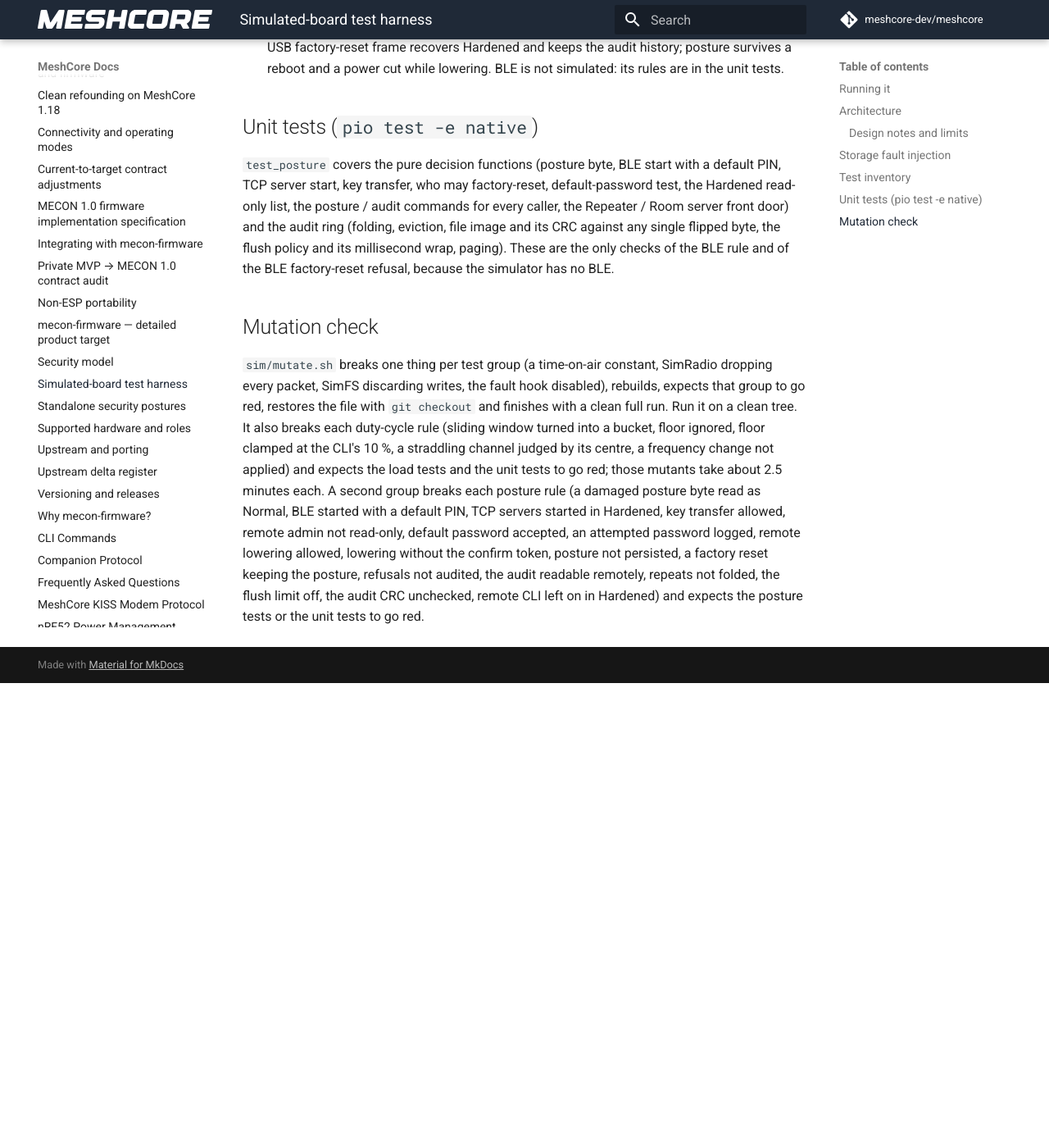
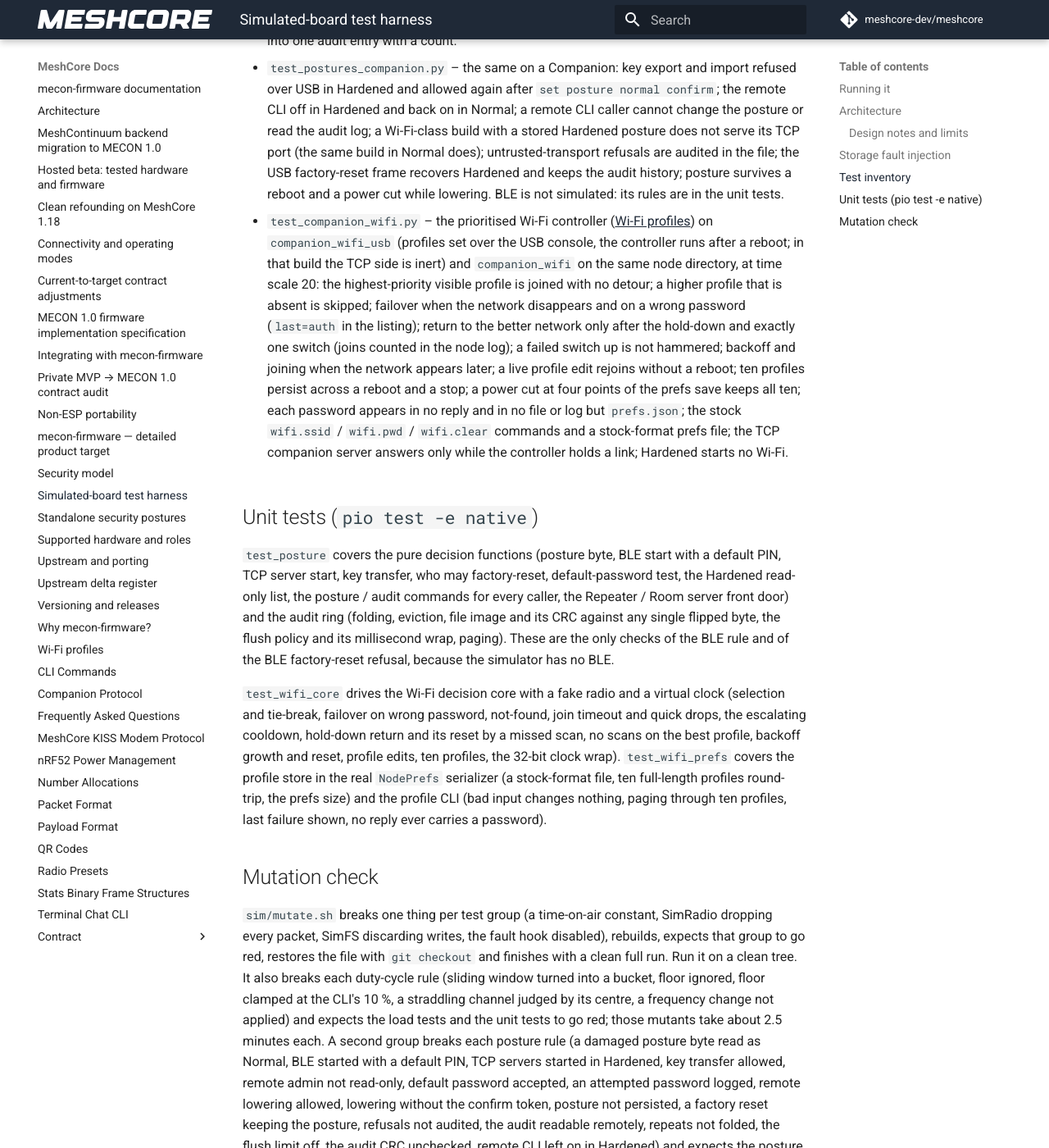
Before and after one commit to hoejriis/mecon-firmware, an MkDocs documentation site: the page built from docs/SIMULATION.md, in a window 1280 px wide and 1400 px high, scrolled down 3773 px. Shown: the whole window at 82% size. Built offline with MkDocs 1.6.1 and Material for MkDocs 9.7.7, drawn with Linux system fonts in a browser that asks for light colours; comment, search, counter and statistics services are not loaded; before the commit the page ends 4606 px from its top, so only the background shows below that; some of the changed text lies outside the part shown.

Commit message:
Wi-Fi controller: build fixes for RP2040, docs and the upstream delta
The RP2040 Wi-Fi class has neither setAutoReconnect nor the event API, so those calls are ESP32
only and the join gets the same 5 s cap stock gave its retries. WIFI.md documents the rules, the
prefs keys and the CLI and says what has not been verified on hardware; the upstream delta
register gets a row for every upstream file the controller touches.

Co-Authored-By: Claude Opus 5.5 (1M context) <noreply@anthropic.com>

```diff
--- a/docs/SIMULATION.md
+++ b/docs/SIMULATION.md
@@ -31,11 +31,12 @@ attached. For long jobs run it detached with output redirected to a file under
 | Ether broker | `sim/ether.py` | decides who hears whom, per-link RSSI/SNR/loss, holds the channel busy for the packet's time on air, delivers at end of airtime, destroys overlapping receptions |
 | Time on air | `variants/sim/sim_toa.h` | Semtech formula (explicit header, CRC on, low-data-rate optimisation when Tsym > 16 ms) |
 | Clock | `variants/sim/sim_clock.h` | `SimClock` interface behind `millis()`/`micros()`/`delay()` and the RTC |
+| Wi-Fi | `variants/sim/sim_wifi.cpp`, `shims/WiFi.h` | the ESP32 `WiFi` API subset the Wi-Fi controller uses, over access points the test defines (`WifiEnv` in `sim/harness.py`: SSID, password, RSSI, up/down at run time, in a file the node re-reads); scans take 0.3 s and joins 0.4 s of node time; failures use the ESP32 reasons; every transition is logged with the SSID only |
 | SimFS | `variants/sim/sim_fs.cpp` | the ESP32 SPIFFS API (`fs::FS`, `File`) over a per-node host directory, with a power-cut fault hook |
 | Serial | `variants/sim/sim_runtime.cpp` | the USB serial port is a loopback TCP listener; Companion frames and the repeater CLI pass through unchanged |
 | Runner | `sim/harness.py`, `sim/tests/` | starts the broker and N nodes (each in its own temp dir) and drives them with a small Companion client and a CLI client |
 
-Node command line: `--dir`, `--ether`, `--name`, `--port-file`, `--seed`, `--time-scale`,
+Node command line: `--dir`, `--ether`, `--wifi-env`, `--name`, `--port-file`, `--seed`, `--time-scale`,
 `--rtc`, `--fault /path:BYTES`, and `--toa SF BW CR PREAMBLE LEN` (print time on air in
 microseconds and exit). A node exits with status 75 on `reboot` and 0 on `poweroff`.
 
@@ -56,7 +57,7 @@ microseconds and exit). A node exits with status 75 on `reboot` and 0 on `powero
   SF and have a link hear it; two overlapping receptions at one node, or a node that
   transmits during a reception, lose the packet. There is no capture effect and no noise
   floor model; RSSI/SNR are whatever the link says.
-* Not simulated: BLE, WiFi, displays, GPS/sensors, the real SX126x state machine, CAD,
+* Not simulated: BLE, the Wi-Fi radio itself (association timing, roaming, DHCP; only the access-point model above), displays, GPS/sensors, the real SX126x state machine, CAD,
   power saving, flash wear/latency.
 
 ## Storage fault injection
@@ -89,9 +90,13 @@ Tests that wait on a node's first transmission after a boot are marked `@pytest.
 * `test_postures_admin.py` – the standalone postures on a Repeater and a Room server ([Standalone security postures](STANDALONE_POSTURES.md)): the stock default password opens nothing in either posture (blank-password re-login of a stored admin entry included) and a set password opens remote admin (read-only in Hardened); Hardened remote admin is read-only plus `reboot` with every refusal an explicit reply; a remote caller can neither raise nor lower the posture or read the audit log, and each attempt is audited; key export and import are refused on the console in Hardened; an attempted password appears in no file of the node directory and not in its log; posture and audit survive a reboot; a power cut while lowering leaves the device Hardened and a cut while raising keeps the previous prefs (three cut points each); `erase` recovers a Hardened device and the audit log keeps its history through the reset; repeats fold into one audit entry with a count.
 * `test_postures_companion.py` – the same on a Companion: key export and import refused over USB in Hardened and allowed again after `set posture normal confirm`; the remote CLI off in Hardened and back on in Normal; a remote CLI caller cannot change the posture or read the audit log; a Wi-Fi-class build with a stored Hardened posture does not serve its TCP port (the same build in Normal does); untrusted-transport refusals are audited in the file; the USB factory-reset frame recovers Hardened and keeps the audit history; posture survives a reboot and a power cut while lowering. BLE is not simulated: its rules are in the unit tests.
 
+* `test_companion_wifi.py` – the prioritised Wi-Fi controller ([Wi-Fi profiles](WIFI.md)) on `companion_wifi_usb` (profiles set over the USB console, the controller runs after a reboot; in that build the TCP side is inert) and `companion_wifi` on the same node directory, at time scale 20: the highest-priority visible profile is joined with no detour; a higher profile that is absent is skipped; failover when the network disappears and on a wrong password (`last=auth` in the listing); return to the better network only after the hold-down and exactly one switch (joins counted in the node log); a failed switch up is not hammered; backoff and joining when the network appears later; a live profile edit rejoins without a reboot; ten profiles persist across a reboot and a stop; a power cut at four points of the prefs save keeps all ten; each password appears in no reply and in no file or log but `prefs.json`; the stock `wifi.ssid` / `wifi.pwd` / `wifi.clear` commands and a stock-format prefs file; the TCP companion server answers only while the controller holds a link; Hardened starts no Wi-Fi.
+
 ## Unit tests (`pio test -e native`)
 
 `test_posture` covers the pure decision functions (posture byte, BLE start with a default PIN, TCP server start, key transfer, who may factory-reset, default-password test, the Hardened read-only list, the posture / audit commands for every caller, the Repeater / Room server front door) and the audit ring (folding, eviction, file image and its CRC against any single flipped byte, the flush policy and its millisecond wrap, paging). These are the only checks of the BLE rule and of the BLE factory-reset refusal, because the simulator has no BLE.
+
+`test_wifi_core` drives the Wi-Fi decision core with a fake radio and a virtual clock (selection and tie-break, failover on wrong password, not-found, join timeout and quick drops, the escalating cooldown, hold-down return and its reset by a missed scan, no scans on the best profile, backoff growth and reset, profile edits, ten profiles, the 32-bit clock wrap). `test_wifi_prefs` covers the profile store in the real `NodePrefs` serializer (a stock-format file, ten full-length profiles round-trip, the prefs size) and the profile CLI (bad input changes nothing, paging through ten profiles, last failure shown, no reply ever carries a password).
 
 ## Mutation check
 
@@ -99,3 +104,5 @@ Tests that wait on a node's first transmission after a boot are marked `@pytest.
 every packet, SimFS discarding writes, the fault hook disabled), rebuilds, expects that
 group to go red, restores the file with `git checkout` and finishes with a clean full run.
 Run it on a clean tree. It also breaks each duty-cycle rule (sliding window turned into a bucket, floor ignored, floor clamped at the CLI's 10 %, a straddling channel judged by its centre, a frequency change not applied) and expects the load tests and the unit tests to go red; those mutants take about 2.5 minutes each. A second group breaks each posture rule (a damaged posture byte read as Normal, BLE started with a default PIN, TCP servers started in Hardened, key transfer allowed, remote admin not read-only, default password accepted, an attempted password logged, remote lowering allowed, lowering without the confirm token, posture not persisted, a factory reset keeping the posture, refusals not audited, the audit readable remotely, repeats not folded, the flush limit off, the audit CRC unchecked, remote CLI left on in Hardened) and expects the posture tests or the unit tests to go red.
+
+A third group breaks each Wi-Fi controller rule (priority ignored, tie to the higher number, a wrong password or a not-found retried at once, no escalation, no join timeout, drops not counted or never forgiven, a lost network not failed over, no hold-down, a missed scan not restarting it, scans on the best profile, backoff not growing or not reset, an edit that keeps the link or the cooldown, the radio's own leave counted as a failure, an unmapped auth reason, the stock keys or commands changed, priorities or further profiles not persisted, a password in a listing or in the log, the TCP server served without a link, Wi-Fi started in Hardened) and expects the Wi-Fi tests or the unit tests to go red.
```
Also changed, not shown: docs/README.md (+1 -0 lines), docs/UPSTREAM_DELTA.md (+5 -1 lines), docs/WIFI.md (added, +53 -0 lines), 1 other file.
